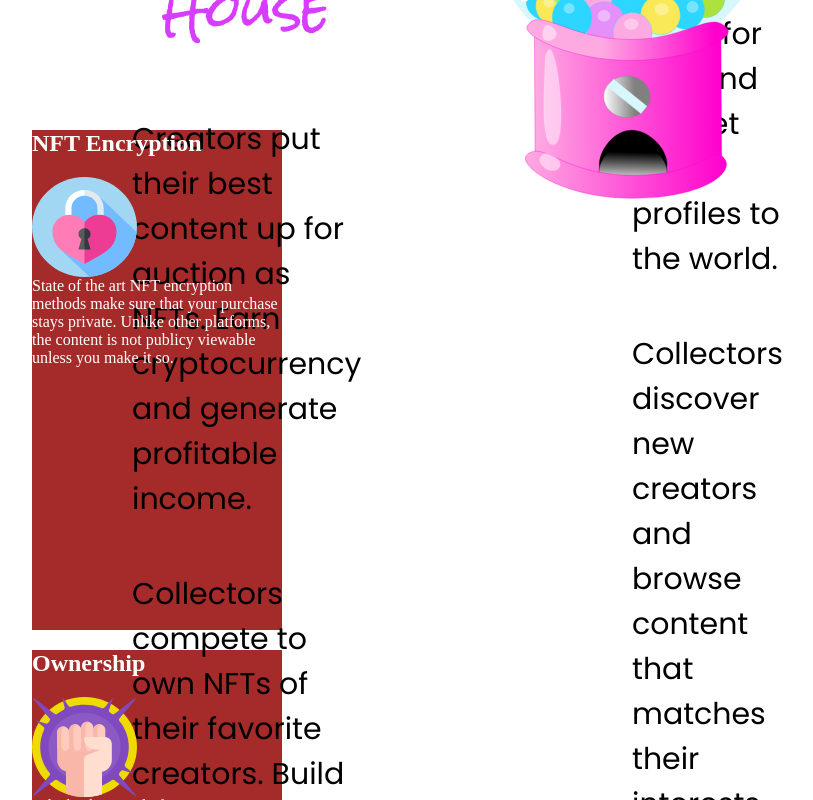
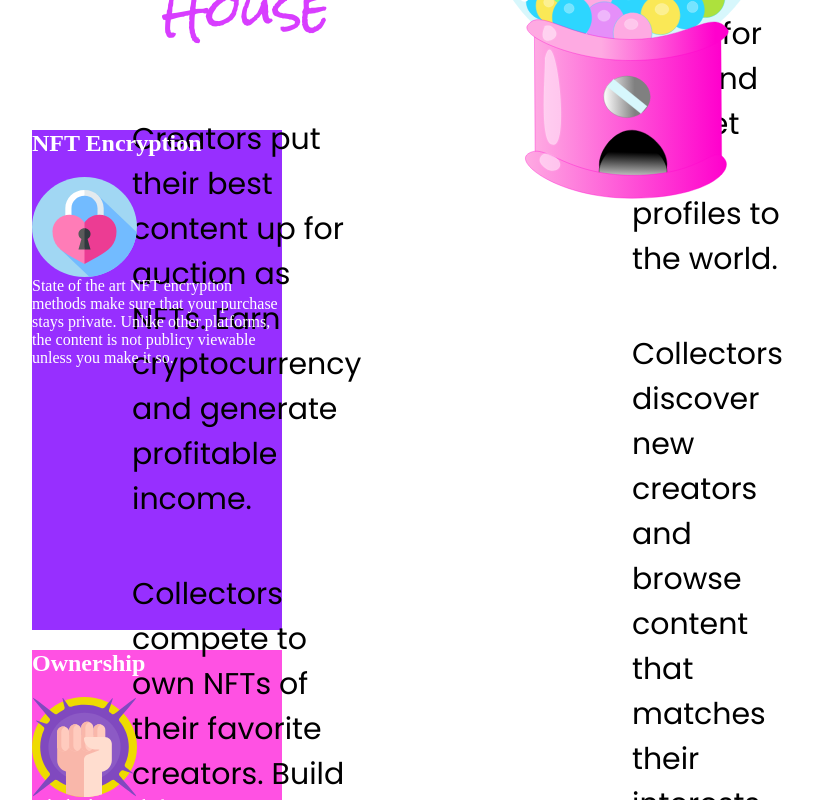
Before and after one commit to own-me/nude-promo, a React app: page / in a window 1280 px wide. Shown: the part 1860-2660 px from the top of the page, without its empty margins (224-1037 px from the left). Built offline with nearby package versions, Linux system fonts and the light colour scheme.

Commit message:
add background prop to featureCard

```diff
--- a/components/features/FeatureCard.tsx
+++ b/components/features/FeatureCard.tsx
@@ -1,10 +1,10 @@
 import React from "react";
 import styled from "styled-components";
 
-const CardContainer = styled.div`
+const CardContainer = styled.div<{ background: string }>`
     height: 500px;
     width: 250px;
-    background-color: brown;
+    background-color: ${props => props.background};
 `;
 
 const Title = styled.h2`
@@ -19,9 +19,9 @@ const Text = styled.div`
     color: white;
 `;
 
-export default function FeatureCard({ title, icon, text }) {
+export default function FeatureCard({ title, icon, text, background }) {
     return (
-        <CardContainer>
+        <CardContainer background={background}>
             <Title>{title}</Title>
             <Icon src={icon} />
             <Text>{text}</Text>
--- a/components/features/Features.tsx
+++ b/components/features/Features.tsx
@@ -13,17 +13,20 @@ const featuresData = [
     {
         title: "NFT Encryption",
         icon: padlock,
-        text: "State of the art NFT encryption methods make sure that your purchase stays private. Unlike other platforms, the content is not publicy viewable unless you make it so."
+        text: "State of the art NFT encryption methods make sure that your purchase stays private. Unlike other platforms, the content is not publicy viewable unless you make it so.",
+        background: "#972FFF"
     },
     {
         title: "Ownership",
         icon: punch,
-        text: "Take back control of your content through the power of decentralized NFT technology. When you publish or purchase  content, it is safe inside the public blockchain."
+        text: "Take back control of your content through the power of decentralized NFT technology. When you publish or purchase  content, it is safe inside the public blockchain.",
+        background: "#FF51E3"
     },
     {
         title: "More Profits",
         icon: moneyBag,
-        text: "Get more of your value back from your fans. We implement a competitive earnings model for our creators. We are not constricted by VISA and banks because we use cryptocurrency."
+        text: "Get more of your value back from your fans. We implement a competitive earnings model for our creators. We are not constricted by VISA and banks because we use cryptocurrency.",
+        background: "#17C7FF"
     }
 ];
 
@@ -31,8 +34,8 @@ export default function Features() {
     return (
         <FeaturesContainer>
             {
-                featuresData.map(({ title, icon, text }, index) => {
-                    return <FeatureCard title={title} icon={icon} text={text} key={index} />
+                featuresData.map(({ title, icon, text, background }, index) => {
+                    return <FeatureCard title={title} icon={icon} text={text} background={background} key={index} />
                 })
             }
         </FeaturesContainer>
```
